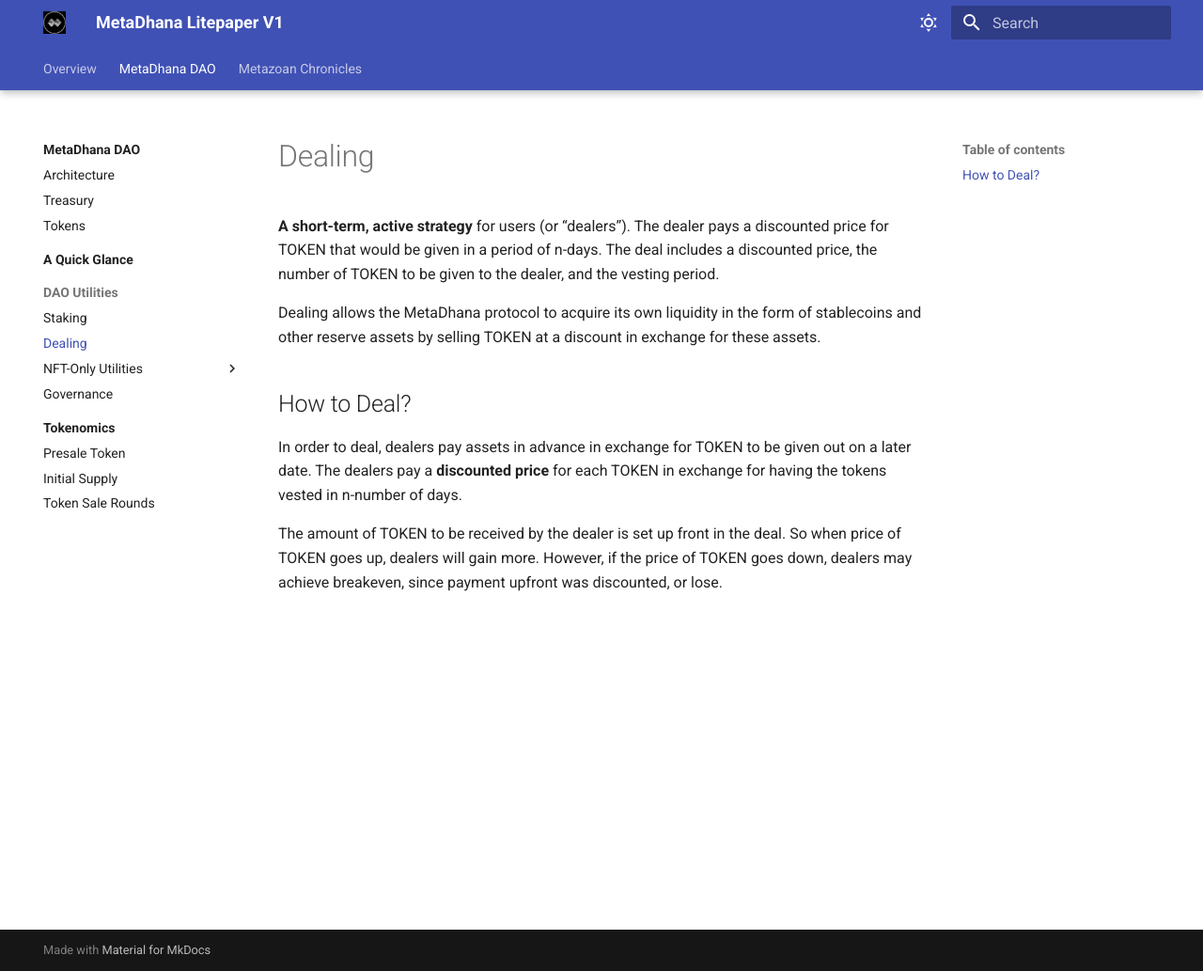
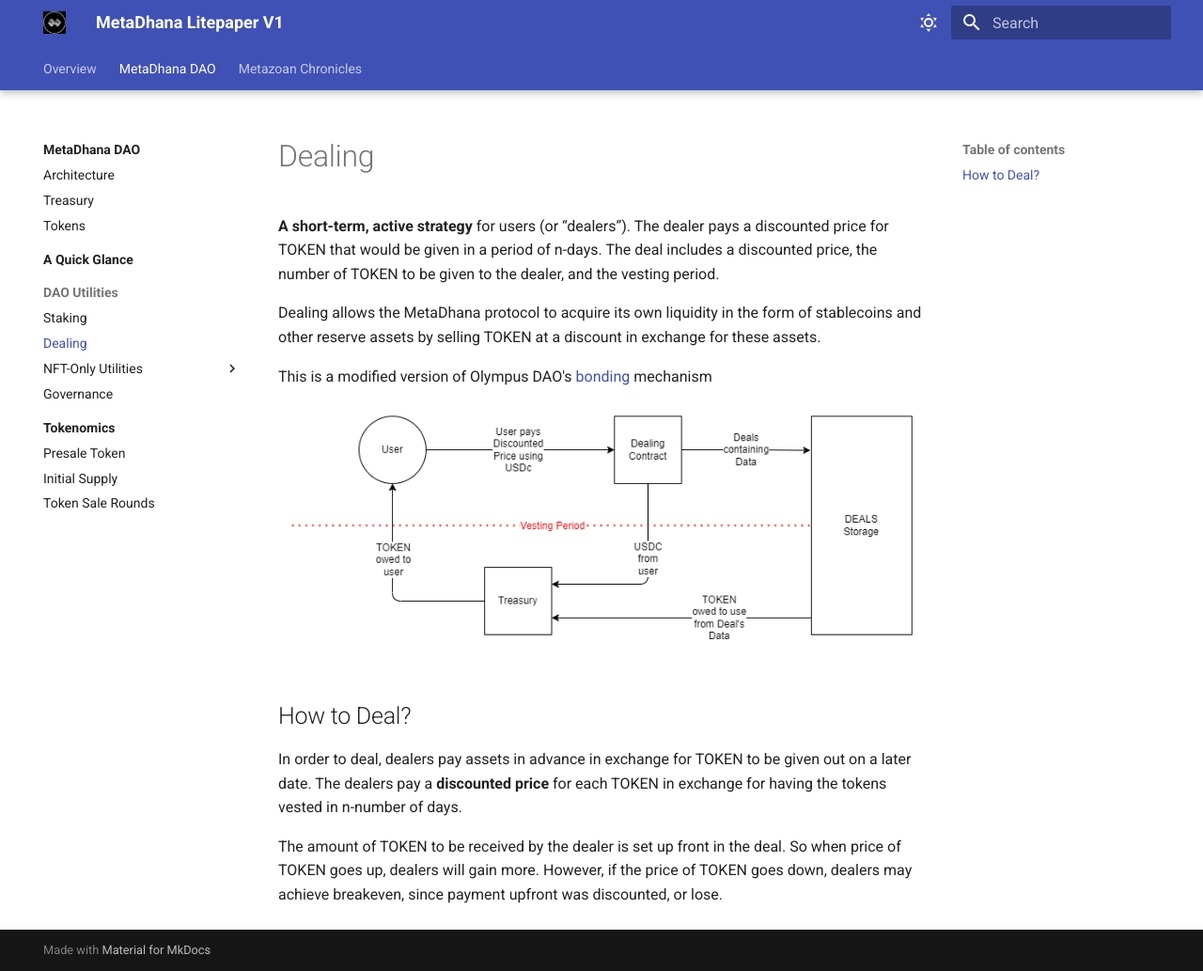
Before and after one commit to AshtreeBV/metazoan-whitepaper, an MkDocs documentation site: the page built from docs/dao/utilities/dealing.md, in a window 1280 px wide and 1033 px high. Shown: the whole window at 94% size. Built offline with MkDocs 1.6.1 and Material for MkDocs 9.7.7, drawn with Linux system fonts in a browser that asks for light colours.

Commit message:
[diagram] staking, dealing

```diff
--- a/docs/dao/utilities/dealing.md
+++ b/docs/dao/utilities/dealing.md
@@ -4,6 +4,12 @@
 
 Dealing allows the MetaDhana protocol to acquire its own liquidity in the form of stablecoins and other reserve assets by selling TOKEN at a discount in exchange for these assets.
 
+This is a modified version of Olympus DAO's <a href="https://docs.olympusdao.finance/main/basics/bonding" target="_blank">bonding</a> mechanism
+
+<center>
+<a href="../../../assets/charts/dealing.png" target="blank"><img src="../../../assets/charts/dealing.png" alt="dealing diagram"></a>
+</center>
+
 ## How to Deal?
 
 In order to deal, dealers pay assets in advance in exchange for TOKEN to be given out on a later date. The dealers pay a **discounted price** for each TOKEN in exchange for having the tokens vested in n-number of days.
```
Also changed, not shown: docs/dao/utilities/staking.md (+6 -0 lines), docs/assets/charts/dealing.png (added), docs/assets/charts/staking.png (added).
